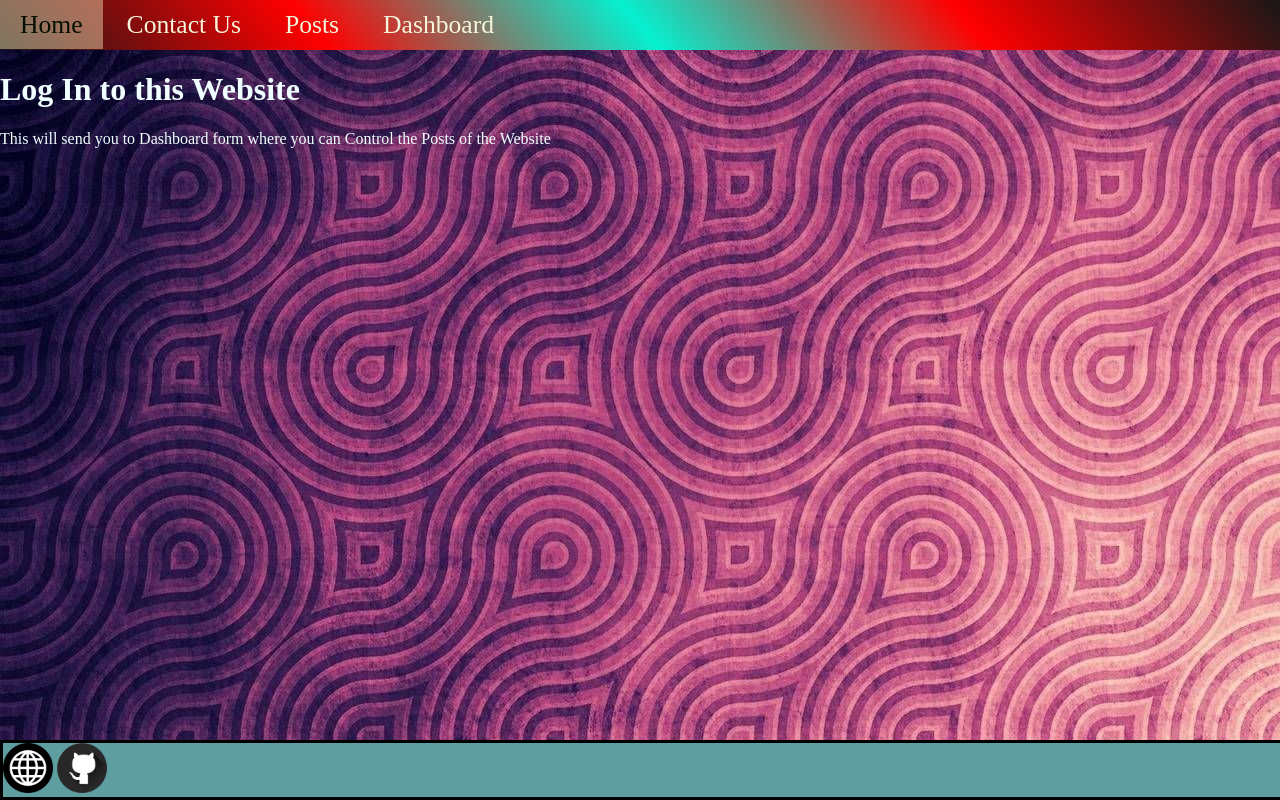
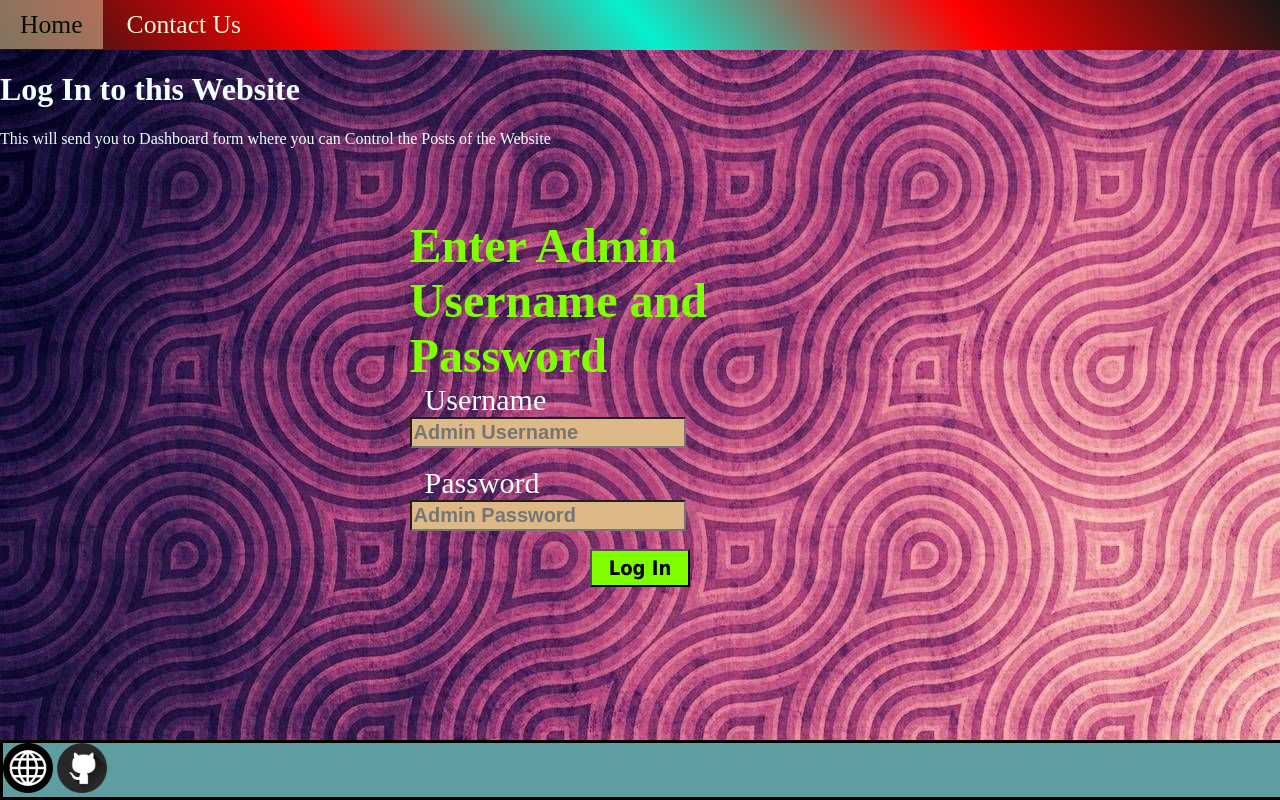
Before and after one commit to Saptarshi-Chakraborty-sb/flask-website-sc, a Flask app: template templates/login.html in a window 1280 px wide. Run offline with Flask 2, Linux system fonts and the light colour scheme; the template is opened without the code that fills it, so the values that code supplies are empty; parts of the project's set-up code (start-up, migrations or seed data) failed here and were passed over.

Commit message:
Added 'Log In' and 'Log Out' functionality. Design Modefied: index.html, contact.html, dashboard.html, login.html, post.html .

```diff
--- a/main.py
+++ b/main.py
@@ -1,6 +1,6 @@
 import email
 from os import name
-from flask import Flask, render_template, request
+from flask import Flask, render_template, request, session,redirect
 from flask.signals import message_flashed
 from flask_sqlalchemy import SQLAlchemy
 from datetime import date, datetime
@@ -12,6 +12,7 @@ with open('saptarshi.json', 'r') as c:
     params = json.load(c)["params"]
 
 app = Flask(__name__)
+app.secret_key='Saptarshi-secret-key'
 app.config.update(
     MAIL_SERVER='smtp.gmail.com',
     MAIL_PORT=456,
@@ -23,7 +24,8 @@ mail = Mail(app)
 
 app.config['SQLALCHEMY_DATABASE_URI'] = params['database_uri']
 db = SQLAlchemy(app)
-# Note: If "No Module named MySQldb" error comes run "pip install mysqlclient" in Windows Powershell Admin
+# Note: If "No Module named MySQldb" error comes, run "pip install mysqlclient" in Windows Powershell Admin
+
 
 class Contacts(db.Model):
     sno = db.Column(db.Integer, nullable=False, primary_key=True)
@@ -32,6 +34,7 @@ class Contacts(db.Model):
     email = db.Column(db.String(50), nullable=False, primary_key=False)
     msg = db.Column(db.String(150), nullable=False, primary_key=False)
     date = db.Column(db.String(17), nullable=True, primary_key=False)
+
 
 class Posts(db.Model):
     sno = db.Column(db.Integer, nullable=False, primary_key=True)
@@ -46,8 +49,8 @@ class Posts(db.Model):
 # ~~~~ Home Page ~~~~
 @app.route("/")
 def home_route():
-    posts=Posts.query.filter_by().all()
-    return render_template('index.html',params=params,posts=posts)
+    posts = Posts.query.filter_by().all()[0:params['no_of_posts']]
+    return render_template('index.html', params=params, posts=posts)
 
 
 # ~~~~ Contact Page ~~~~
@@ -69,31 +72,47 @@ def contact_route():
         #           recipients=[params['email-user']],
         #           body="New Responce form Contacts"+"\n" + "Name : " + name + "\n" + "Email : " + email + "\n" + "Message : " + message
         #           )
-    return render_template('contact.html',params=params)
+    return render_template('contact.html', params=params)
 
 
 # ~~~~ Log In Page ~~~~~
-@app.route("/login")
+@app.route("/login", methods=['GET', 'POST'])
 def login_route():
-    return render_template('login.html',params=params)
+    if ('user' in session  and session['user'] == params['admin_username']):
+        return render_template('dashboard.html')
+
+    if request.method == 'POST':
+        username = request.form.get('uname')
+        userpass = request.form.get('passw')
+        if (username == params['admin_username'] and userpass == params['admin_password']):
+            session['user'] = username
+            return render_template('dashboard.html')
+        else:
+            return render_template('index.html')
+    else:
+        return render_template('login.html', params=params)
+
+
+# ~~~~ Log Out ~~~~
+@app.route('/logout')
+def logout_route():
+    session.pop('user')
+    return redirect('/login')
 
 
 # ~~~~ Posts Page ~~~~
 @app.route("/post/<string:post_slug>", methods=['GET'])
 def posts_route(post_slug):
-    post=Posts.query.filter_by(slug=post_slug).first()
+    post = Posts.query.filter_by(slug=post_slug).first()
 
-
-
-
-    return render_template('post.html',params=params,post=post)
+    return render_template('post.html', params=params, post=post)
 
 # ~~~~ Dashboard Page ~~~~
 
 
-@app.route("/dashboard")
+@app.route("/dashboard_FtIux7tirSsmzYYkPLrcY")
 def dashboard_route():
-    return render_template('dashboard.html',params=params)
+    return render_template('dashboard.html', params=params)
 
 
 app.run(debug=True)
--- a/templates/contact.html
+++ b/templates/contact.html
@@ -84,9 +84,7 @@
     <div class="header">
         <div class="navbar">
             <a href="/">Home</a>
-            <a href="/post">Android App</a>
             <a href="/login">Log In</a>
-            <a href="/dashboard">Dashboard</a>
         </div>
     </div>
     <div class="body">
--- a/templates/index.html
+++ b/templates/index.html
@@ -123,9 +123,7 @@
     <div class="header">
         <div class="navbar">
             <a href="/contact">Contact Us</a>
-            <a href="/post">Android Apps</a>
             <a href="/login">Log In</a>
-            <a href="/dashboard">Dashboard</a>
         </div>
     </div>
     <div class="body">
@@ -153,6 +151,7 @@
         {% endfor %}
     </div>
 
+    <br><br>
     <div class="footer">
         <div class="social">
             <a href="https://saptarshichakraborty.wix.com/tgsweb" target="_blank" id="img1"><img src="{{ url_for('static', filename='website_icon.png')}}" alt="My Online Website" height="50px" width="50px"></a>
--- a/templates/login.html
+++ b/templates/login.html
@@ -68,6 +68,36 @@
             margin: auto;
         }
         /* ~~~~~~~  Template CSS End  ~~~~~~~~ */
+
+        form {
+            width: 36%;
+            padding: 0%;
+            margin: auto;
+        }
+
+        .login label {
+            font-size: 30px;
+            padding: 50px 60px 5px 15px;
+            margin: auto;
+        }
+
+        .login input {
+            font-size: 20px;
+            font-weight: bolder;
+            background-color: burlywood;
+            padding: 2px;
+            margin: auto;
+        }
+
+        form #submit_btn {
+            font-family: 'Algerian', Tahoma, Geneva, Verdana, sans-serif;
+            font-size: 20px;
+            font-weight: bolder;
+            background-color: chartreuse;
+            width: 100px;
+            padding: 5px;
+            margin: auto;
+        }
     </style>
 </head>
 
@@ -76,13 +106,29 @@
         <div class="navbar">
             <a href="/">Home</a>
             <a href="/contact">Contact Us</a>
-            <a href="/post">Posts</a>
-            <a href="/dashboard">Dashboard</a>
         </div>
     </div>
     <div class="body">
         <h1>Log In to this Website</h1>
         <p>This will send you to Dashboard form where you can Control the Posts of the Website</p>
+    </div>
+    <br><br><br>
+    <div class="login">
+        <form action="/login" method="POST">
+            <caption id="cpt">
+                <font size="35" color="chartreuse" face="Chiller" style="font-weight: bolder;">Enter Admin Username and Password</font>
+            </caption>
+            <br>
+            <label for="uname">Username</label>
+            <input type="text" placeholder="Admin Username" name="uname" id="input_uname">
+            <br><br>
+            <label for="passw">Password</label>
+            <input type="password" placeholder="Admin Password" name="passw" id="input_passw" pattern="*">
+            <br><br>
+            <center>
+                <input type="submit" value="Log In" id="submit_btn">
+            </center>
+        </form>
     </div>
 
     <div class="footer">
--- a/templates/post.html
+++ b/templates/post.html
@@ -146,15 +146,15 @@
             <a href="/">Home</a>
             <a href="/contact">Contact Us</a>
             <a href="/login">Log In</a>
-            <a href="/dashboard">Dashboard</a>
         </div>
     </div>
     <div class="body">
         <h1>Welcome to This Page</h1>
         <p>You can see Download Your Favourite App form Here</p>
     </div>
+    {% set fname ='post.img_link' %}
     <div class="posts">
-        <img href="{{ url_for('static', filename='logo.png')}}" alt="logo " height="80px " width="80px ">
+        <img href="{{ url_for('static', filename=fname)}}" alt="logo " height="80px " width="80px ">
         <p class="h ">{{post.title}}</p>
         <a href="{{post.dn_link}} " target="_blank " id="download">Download</a>
         <p class="d ">{{post.details}}</p>
@@ -162,6 +162,7 @@
     </div>
     <br>
     <p class="date ">Published On: {{post.date}}</p>
+    <br><br>
     <div class="footer ">
         <a href="https://saptarshichakraborty.wix.com/tgsweb " target="_blank " id="img1 "><img src="{{ url_for( 'static', filename='website_icon.png' )}} " alt="My Online Website " height="50px " width="50px "></a>
         <a href="https://github.com/Saptarshi-Chakraborty-sb " target="_blank " id="img2 "><img src="{{ url_for( 'static', filename='github_icon.png' )}} " alt="My Online Website " height="50px " width="50px "></a>
```
Also changed, not shown: templates/dashboard.html (+3 -4 lines).
